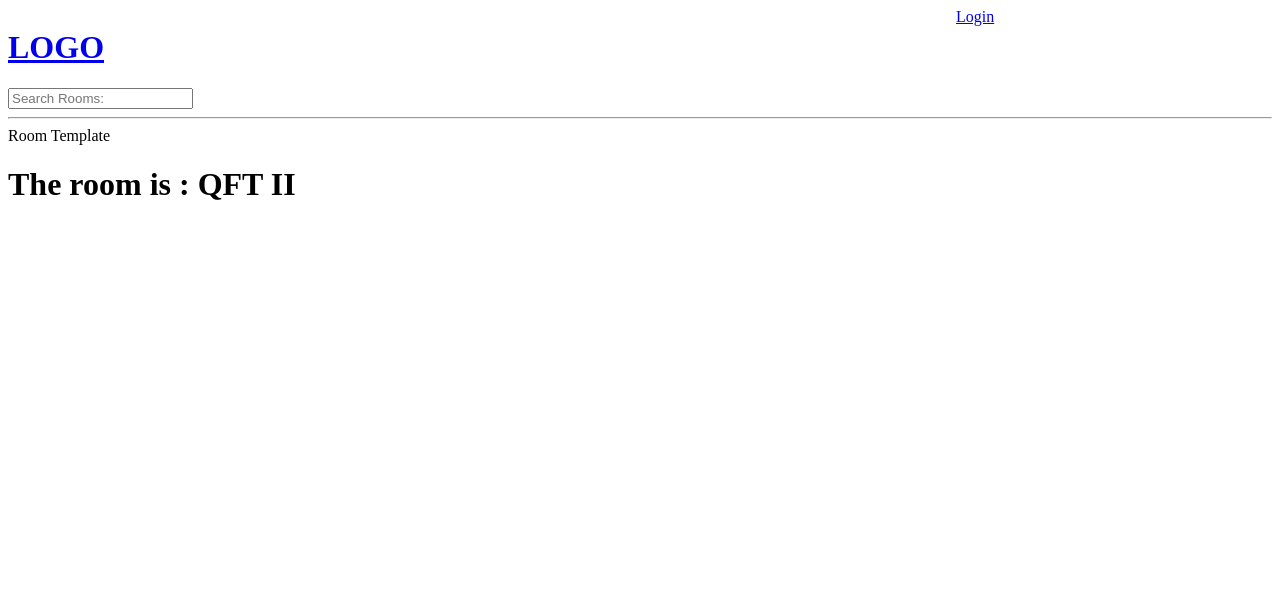
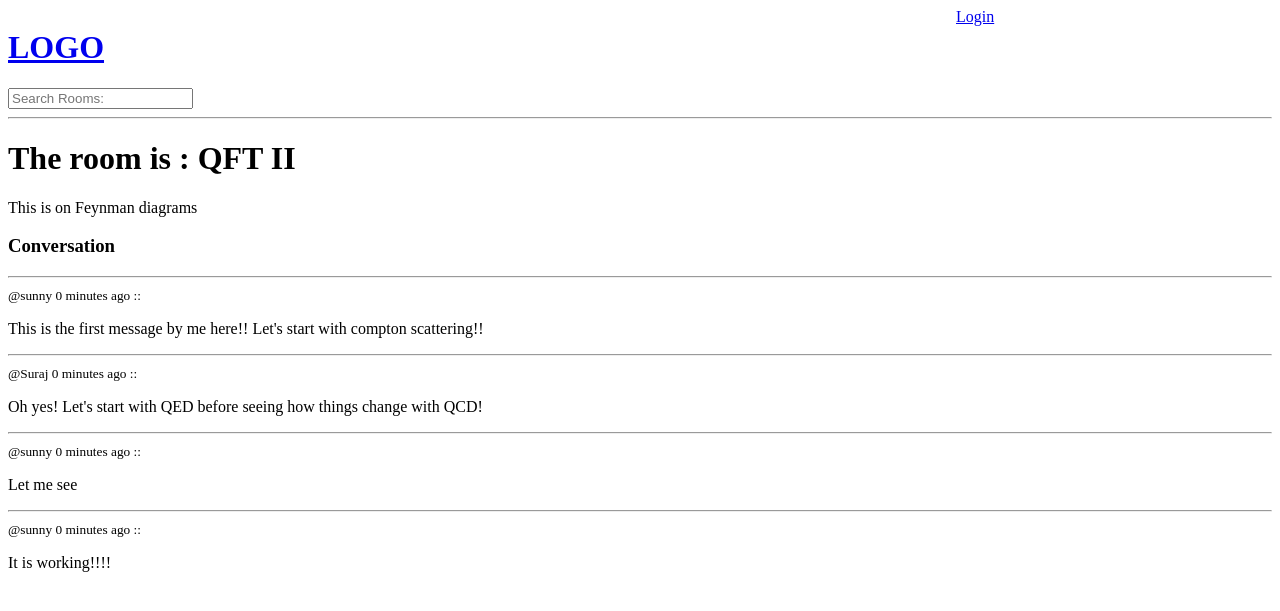
Before and after one commit to sunny-k-singh/djangoProject, a Django app: page /room/6/ in a window 1280 px wide. Shown: the top 611 px of the page. Run offline with Django 3.2, Linux system fonts and the light colour scheme; data comes from the database, SQL or seed files in the repository; both versions use the stored data as it was after the commit.

Commit message:
feat/added messaging in rooms

```diff
--- a/base/templates/base/room.html
+++ b/base/templates/base/room.html
@@ -1,10 +1,30 @@
 {% extends 'main.html' %}
 
 {% block content %}
-<p1>Room Template</p1>
+
 
 <div>
     <h1>The room is : {{room.name}}</h1>
+    <p>{{room.description}}</p>
 </div>
+<div class="comment-wrapper">
+    <h3>Conversation</h3>
 
+    {% for text in texts %}
+    <hr>
+    <div>
+      <small>@{{text.user}} {{text.created | timesince}} ago :: </small>
+
+      <p>{{text.body}}</p>
+    </div>
+    {% endfor %}
+</div>
+{% if request.user.is_authenticated %}
+<div class="commentForm">
+    <form method="POST" action="">
+        {% csrf_token %}
+        <input type="text" placeholder="Enter your messege here" name="text" />
+    </form>
+</div>
+{% endif %}
 {% endblock content %}
--- a/base/views.py
+++ b/base/views.py
@@ -1,5 +1,5 @@
 from django.shortcuts import render,redirect
-from .models import Room, Topic
+from .models import Room, Topic, Message
 from .forms import RoomForm
 from django.db.models import Q
 from django.contrib.auth.models import User
@@ -92,12 +92,17 @@ def room(request, pk):
 
 
     room=Room.objects.get(id=pk) #i don't understand why is integer matching with string.. is it converting internally?
+    texts=room.message_set.all().order_by('created')
+
+    if request.method=='POST':
+        text=Message.objects.create(user=request.user, room=room, body=request.POST.get('text'))
+        return redirect('room', pk=room.id)
     # for i in rooms:
     #     if i.id==int(pk):
     #         room=i
     #         context={"room":room}
     #The above also woks
-    context={"room":room}
+    context={"room":room,"texts":texts}
 
     return render(request, 'base/room.html', context)
 
```
Also changed, not shown: db.sqlite3.
